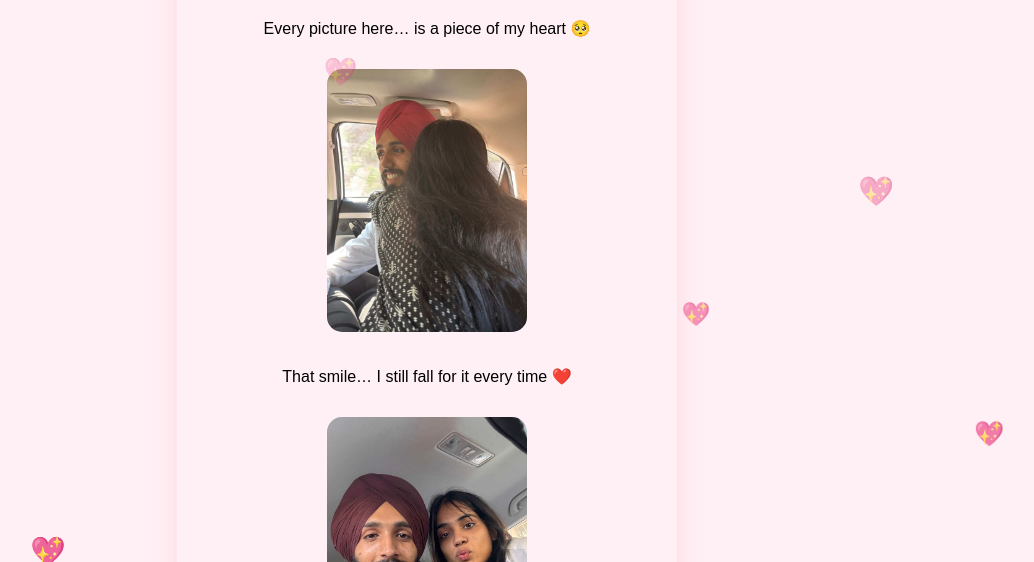
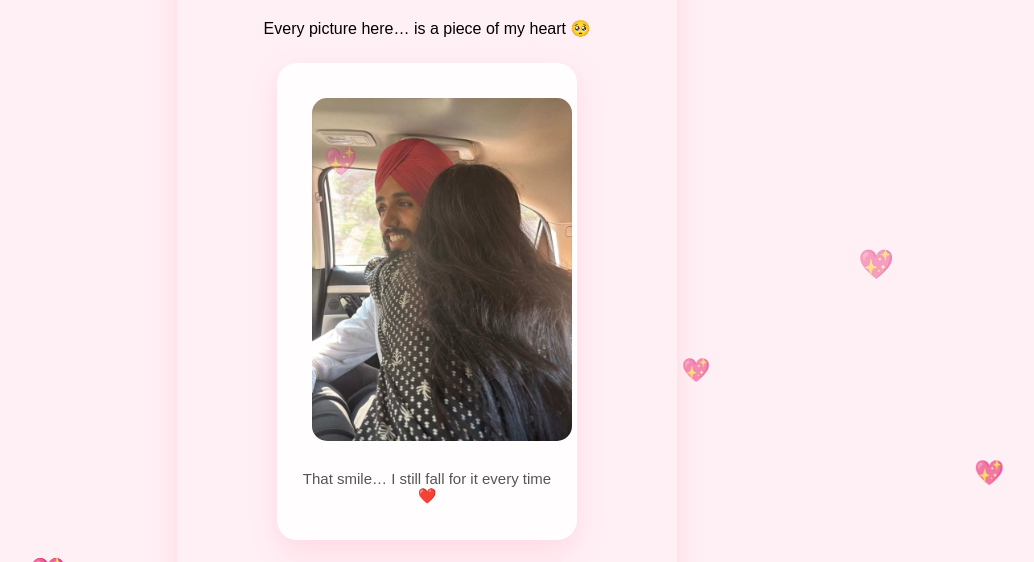
Before and after one commit to singhkuljeet242005-beep/Happy-new-year, a plain HTML site: page memories.html in a window 1280 px wide. Shown: the part 162-724 px from the top of the page, without its empty margins (213-1247 px from the left). Drawn offline with Linux system fonts and the light colour scheme.

Commit message:
Add memories page styling to style.css
Added styling for the memories page, including memory cards and images.

```diff
--- a/style.css
+++ b/style.css
@@ -235,3 +235,46 @@ button:hover {
     opacity: 0;
   }
 }
+/* 🌸 Memories Page Styling 🌸 */
+
+.memory {
+  background: rgba(255, 255, 255, 0.85);
+  padding: 20px;
+  margin: 25px auto;
+  width: 260px;
+  border-radius: 20px;
+  box-shadow: 0 10px 25px rgba(255, 150, 180, 0.25);
+  animation: fadeUp 1.3s ease;
+}
+
+.memory img {
+  width: 100%;
+  border-radius: 15px;
+  transition: transform 0.4s ease, box-shadow 0.4s ease;
+}
+
+.memory img:hover {
+  transform: scale(1.05);
+  box-shadow: 0 8px 20px rgba(255, 100, 150, 0.4);
+}
+
+.memory p {
+  margin-top: 10px;
+  font-size: 15px;
+  color: #555;
+}
+
+/* Softer hearts for memories */
+
+.heart {
+  position: fixed;
+  bottom: -20px;
+  font-size: 18px;
+  animation: floatUp 7s linear infinite;
+  opacity: 0.5;
+}
+
+/* Smooth page feeling */
+body {
+  overflow-x: hidden;
+}
```
